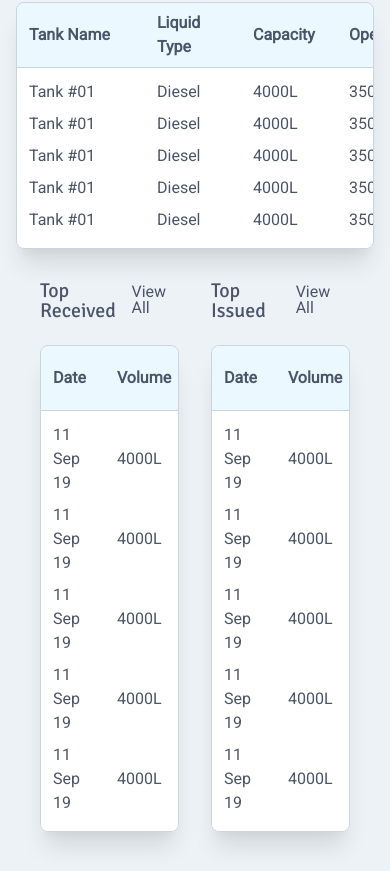
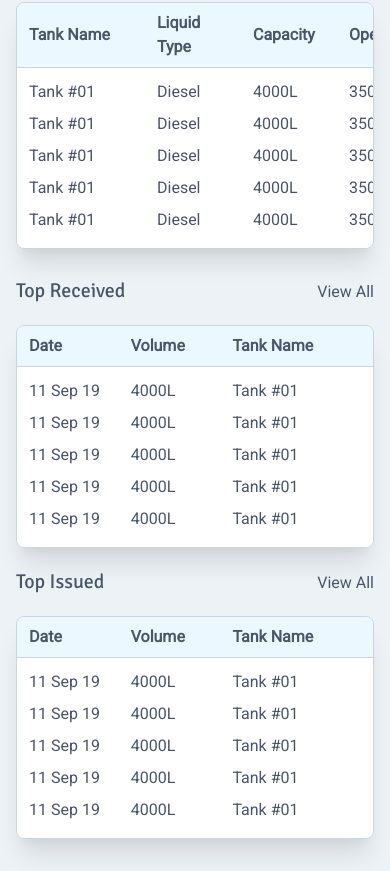
Before and after one commit to harrysaputra/katsanaiot, a website: page public/locationdetail.html in a window 390 px wide. Shown: the part 1231-2102 px from the top of the page. Drawn offline with nearby package versions, Linux system fonts and the light colour scheme; files that its build step writes are made by us from their sources.

Commit message:
Update locationdetail.html

```diff
--- a/public/locationdetail.html
+++ b/public/locationdetail.html
@@ -242,13 +242,13 @@
                     </div>
                 </div>
 
-                <div class="md:max-w-6xl mx-6 md:mx-auto my-8 md:mt-16 flex flex-no-wrap">
-                    <div class="w-1/2">
-                        <div class="widget-header mx-4 flex justify-between leading-none items-baseline align-baseline">
+                <div class="md:max-w-6xl mx-4 md:mx-auto my-8 md:mt-16 flex flex-wrap md:flex-no-wrap">
+                    <div class="w-full md:w-1/2 md:mx-4">
+                        <div class="widget-header  flex justify-between leading-none items-baseline align-baseline">
                             <h3 class="text-xl inline-flex">Top Received</h3>
                             <a href="#" class="inline-flex">View All</a>
                         </div>
-                        <div class="table-wrapper mt-6 mx-4 shadow-xl border border-gray-400 overflow-x-scroll md:overflow-x-auto rounded-lg">
+                        <div class="table-wrapper mt-6 shadow-xl border border-gray-400 overflow-x-scroll md:overflow-x-auto rounded-lg">
                             <table class="assets-table table-fixed">
                                 <thead>
                                     <tr>
@@ -287,12 +287,12 @@
                             </table>
                         </div>
                     </div>
-                    <div class="w-1/2">
-                        <div class="widget-header mx-4 flex justify-between leading-none items-baseline align-baseline">
+                    <div class="w-full md:w-1/2 mt-6 md:mt-0 md:mx-4">
+                        <div class="widget-header flex justify-between leading-none items-baseline align-baseline">
                             <h3 class="text-xl inline-flex">Top Issued</h3>
                             <a href="#" class="inline-flex">View All</a>
                         </div>
-                        <div class="table-wrapper mt-6 mx-4 shadow-xl border border-gray-400 overflow-x-scroll md:overflow-x-auto rounded-lg">
+                        <div class="table-wrapper mt-6 shadow-xl border border-gray-400 overflow-x-scroll md:overflow-x-auto rounded-lg">
                             <table class="assets-table table-fixed">
                                 <thead>
                                     <tr>
```
